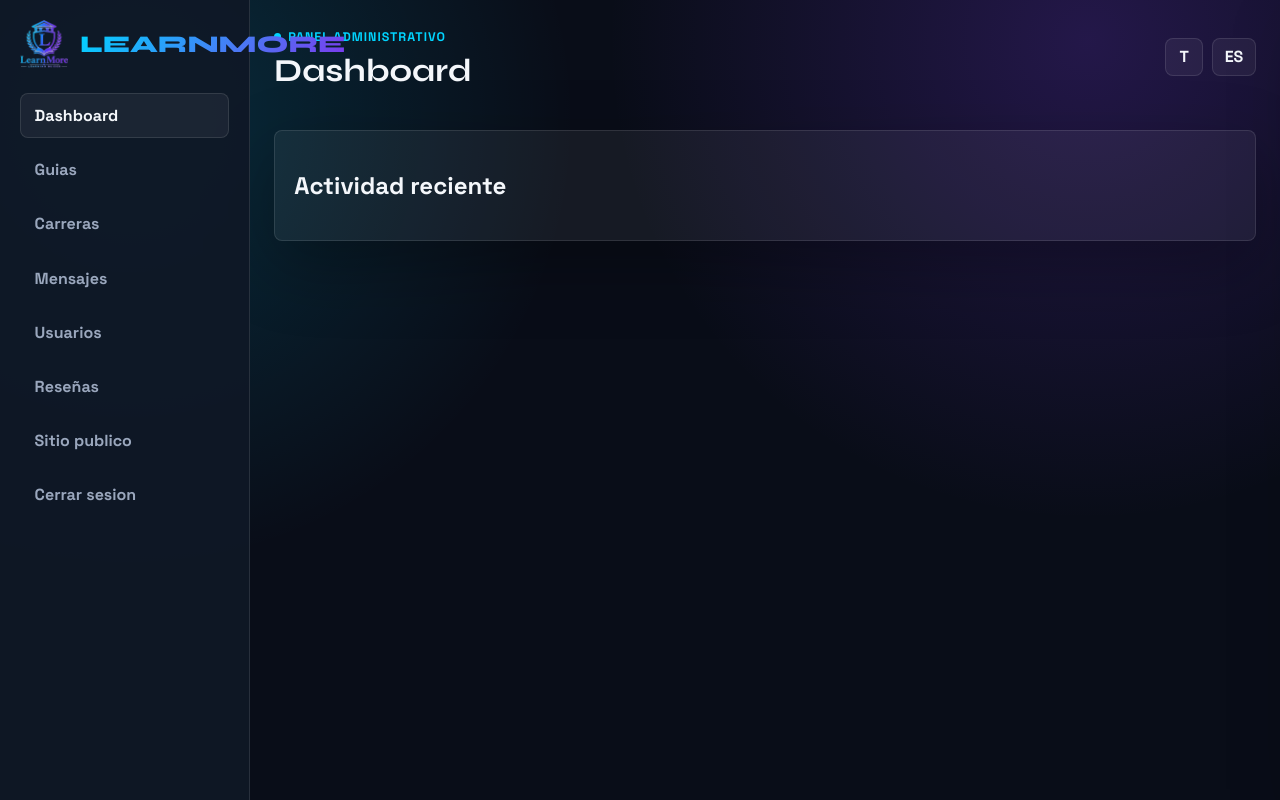
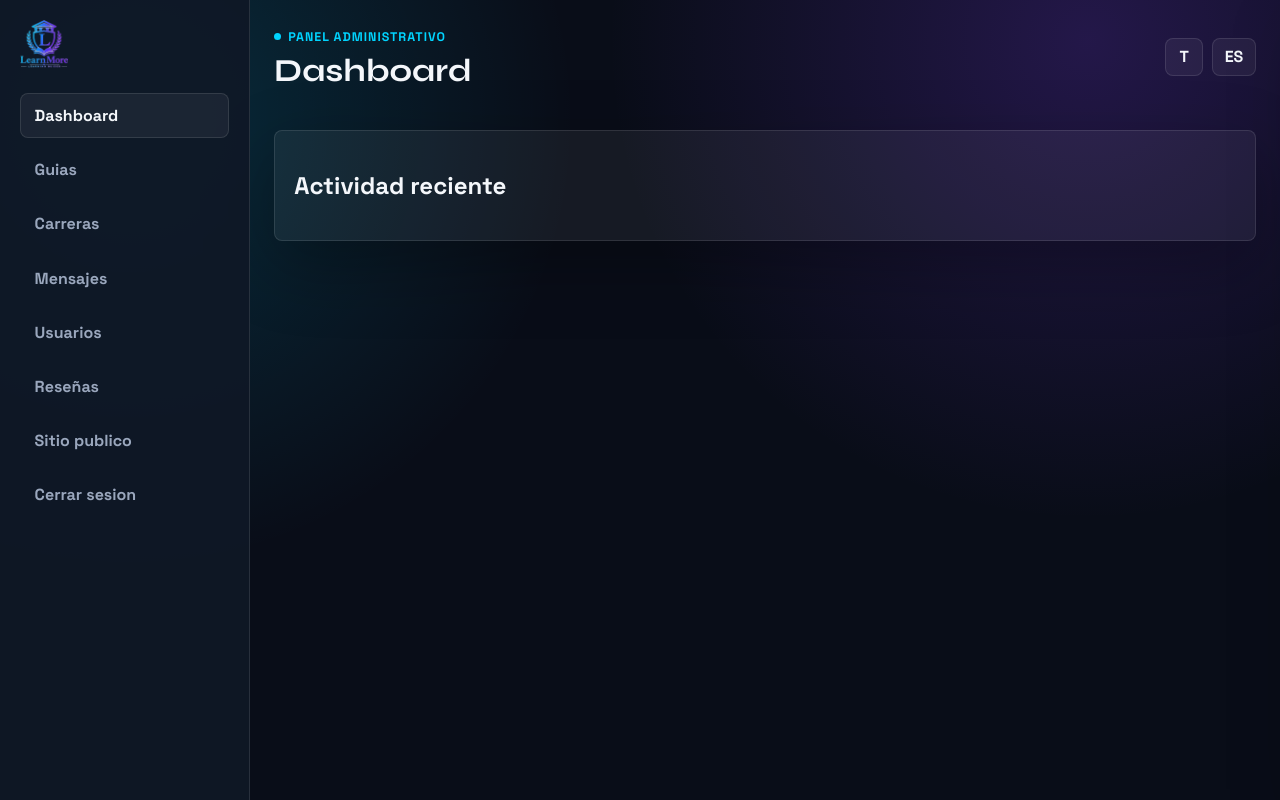
Before and after one commit to Gamavg06/LearnMore, a plain HTML site: page admin.html in a window 1280 px wide. Drawn offline with Linux system fonts and the light colour scheme; a script that the page names is missing.

Commit message:
fix(admin): remove brand text next to logo in sidebar to prevent overlap

```diff
--- a/admin.html
+++ b/admin.html
@@ -9,7 +9,7 @@
 </head>
 <body>
   <aside class="admin-sidebar">
-    <a class="logo" href="index.html"><img src="assets/icons/LearnMore.png" alt="LEARNMORE" class="logo-img"><span class="logo-text">LEARNMORE</span></a>
+    <a class="logo" href="index.html"><img src="assets/icons/LearnMore.png" alt="LEARNMORE" class="logo-img"></a>
     <button class="admin-tab active" data-view="dashboard" type="button" data-i18n="admin.dashboard">Dashboard</button>
     <button class="admin-tab" data-view="guides" type="button" data-i18n="admin.guides">Guias</button>
     <button class="admin-tab" data-view="careers" type="button" data-i18n="admin.careers">Carreras</button>
```
